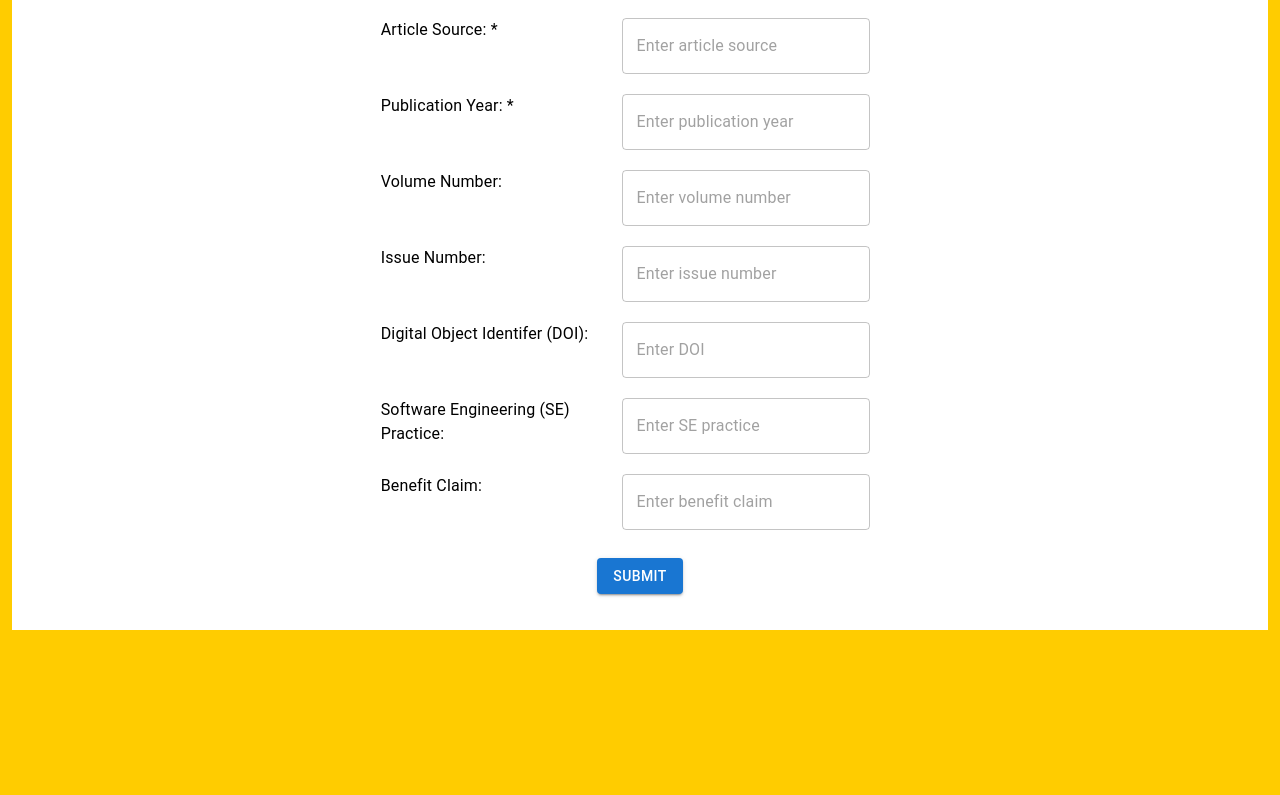
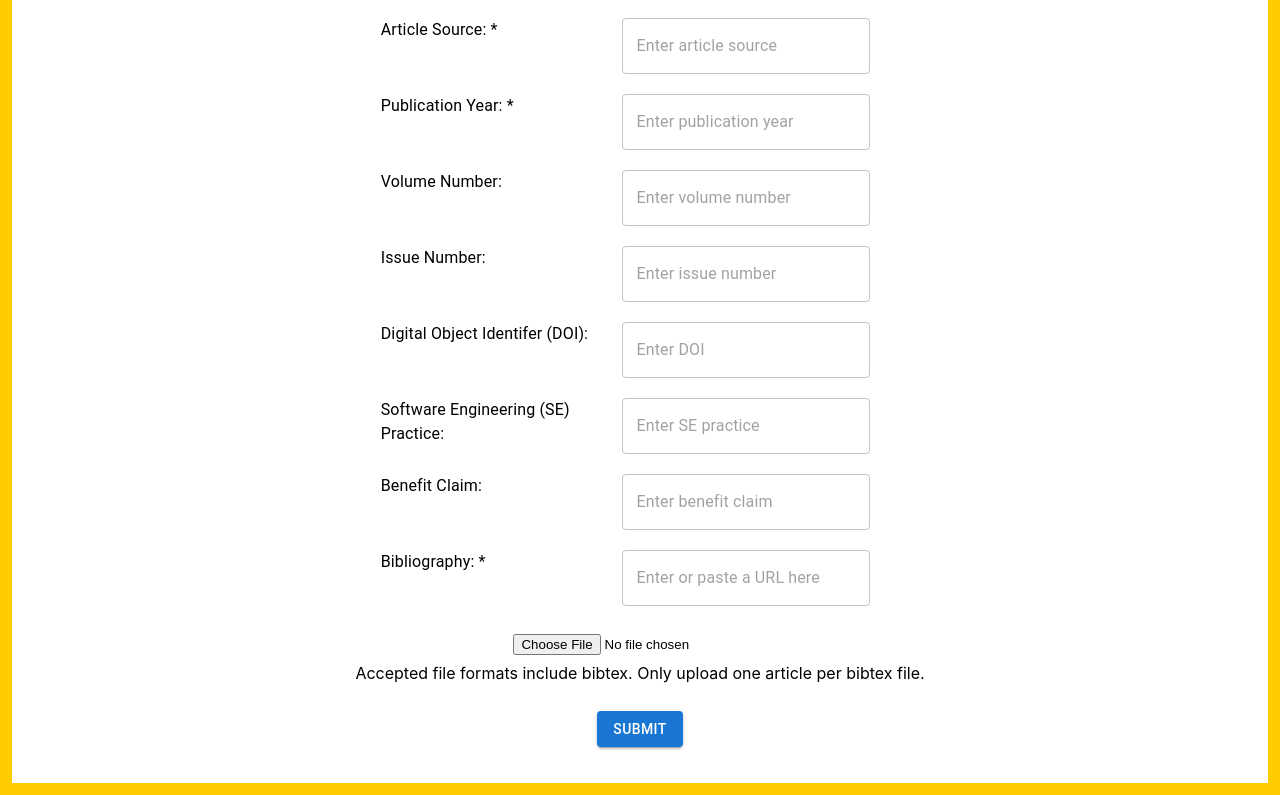
Before and after one commit to Tamati-Rudd/SPEED-Frontend, a React (Create React App) app: page /submit in a window 1280 px wide. Shown: the part 306-1101 px from the top of the page. Before the commit the page ends 948 px from the top, so only its background shows below. Built offline with nearby package versions, Linux system fonts and the light colour scheme.

Commit message:
UPDATE
UPDATE

```diff
--- a/package.json
+++ b/package.json
@@ -13,6 +13,8 @@
     "@types/react": "^18.0.21",
     "@types/react-dom": "^18.0.6",
     "axios": "^0.27.2",
+    "bibtex": "^0.9.0",
+    "bibtex-parse-js": "^0.0.24",
     "react": "^18.2.0",
     "react-bootstrap": "^2.5.0",
     "react-dom": "^18.2.0",
--- a/src/components/FormQuestions.js
+++ b/src/components/FormQuestions.js
@@ -83,5 +83,14 @@ export const FormQuestions = [
         disabled: false,
         required: false,
         input: ""
-    }
+    },
+    {
+        field: "File",
+        label: "Bibliography: ",
+        type: "text",
+        placeholder: "Enter or paste a URL here",
+        disabled: false,
+        required: true,
+        input: ""
+    },
 ]
--- a/src/components/TableColumns.js
+++ b/src/components/TableColumns.js
@@ -64,6 +64,13 @@ export const tableColumns = [
     align: "right",
     format: (value) => value.toLocaleString("en-US"),
   },
+  {
+    id: "bibliography",
+    label: "Bibliography",
+    minWidth: 100,
+    align: "right",
+    format: (value) => value.toLocaleString("en-US"),
+  },
 ];
 
 export const moderatorTableColumns = [
--- a/src/pages/AnalyseArticle.js
+++ b/src/pages/AnalyseArticle.js
@@ -1,15 +1,15 @@
-import { React, useState } from 'react';
+/**import { React, useState } from 'react';
 
 
 /**
  * Analysis page for the SPEED website
  * @returns Analysis page components
  */
-export default function AnalyseArticle() {
+/**export default function AnalyseArticle() {
     const [testState, setTestState] = useState("");
     return (
         <div>
             <input title="title" value={testState} />
         </div>
     )
-}
+}**/
--- a/src/pages/SubmitArticle.js
+++ b/src/pages/SubmitArticle.js
@@ -3,6 +3,7 @@ import FormInput from "../components/FormInput";
 import { FormQuestions } from "../components/FormQuestions";
 import { submitArticle } from "../Express";
 import { Box, Button, Stack } from "@mui/material";
+import bibtexParse from "bibtex-parse-js";
 
 /**
  * This page handles the entry and submission of article details
@@ -42,6 +43,23 @@ export default function SubmitArticle() {
     }
   };
 
+  function handleFileUpload(e) {
+    let file = e.target.files[0];
+    let fileReader = new FileReader();
+    fileReader.onload = function (e) {
+      console.log(e.target.result);
+
+      let parsedFile = bibtexParse.toJSON(e.target.result);
+
+      FormInput(parsedFile[0].entryTags);
+    };
+    fileReader.readAsText(file);
+  }
+
+
+
+
+
   return (
     <Box
       sx={{
@@ -57,7 +75,7 @@ export default function SubmitArticle() {
         <Stack gap={4}>
           <Stack spacing={1} alignItems="center">
             <h1>Submit an Article</h1>
-            <p>* required</p>
+            <p>*required</p>
             <form>
               {FormQuestions ? (
                 FormQuestions.map((question, key) => (
@@ -67,6 +85,15 @@ export default function SubmitArticle() {
                 <h4>Failed to load form questions</h4>
               )}
             </form>
+
+            <input type="file" onChange={handleFileUpload} accept=".bibtex"></input>
+      <p id="fileUploadInfo">
+        Accepted file formats include bibtex. Only upload one article per bibtex
+        file.
+      </p>
+      &nbsp;
+      &nbsp;
+
             <Button variant="contained" onClick={onClickSubmit}>
               Submit
             </Button>
```
Also changed, not shown: 1 other file (tests, documents, lock files or other folders).
